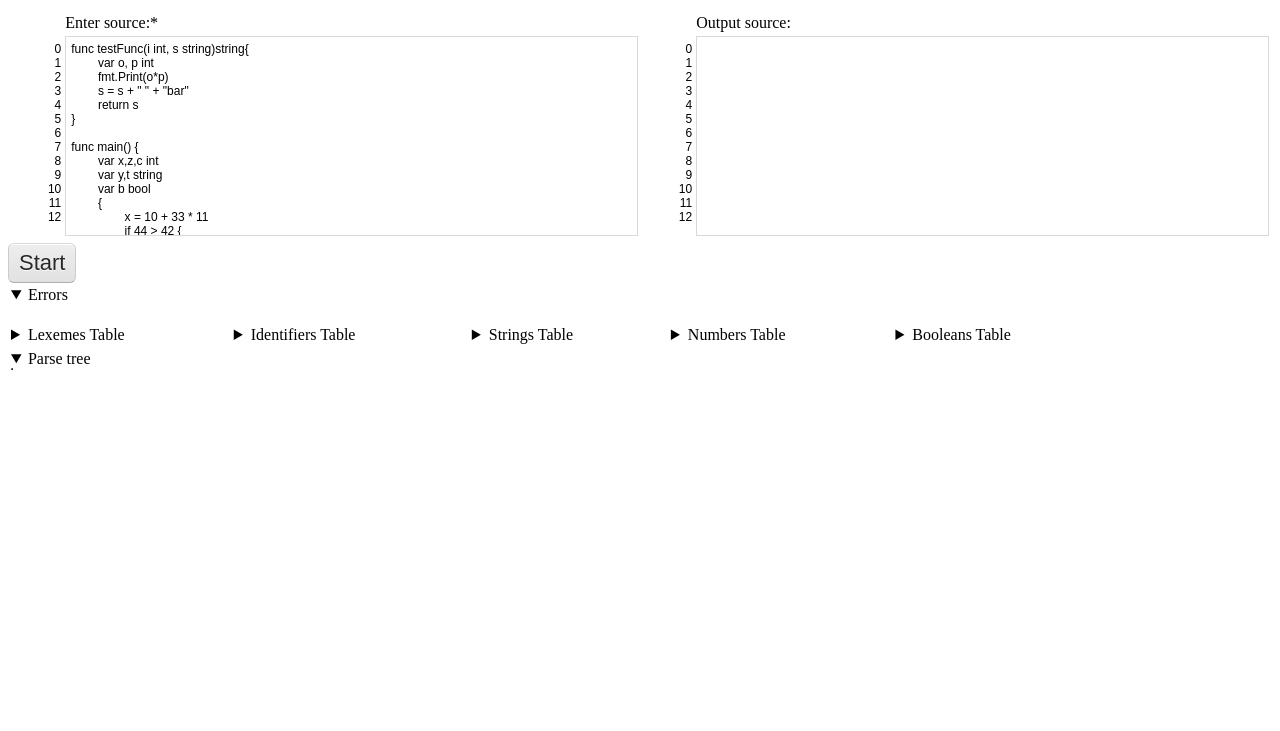
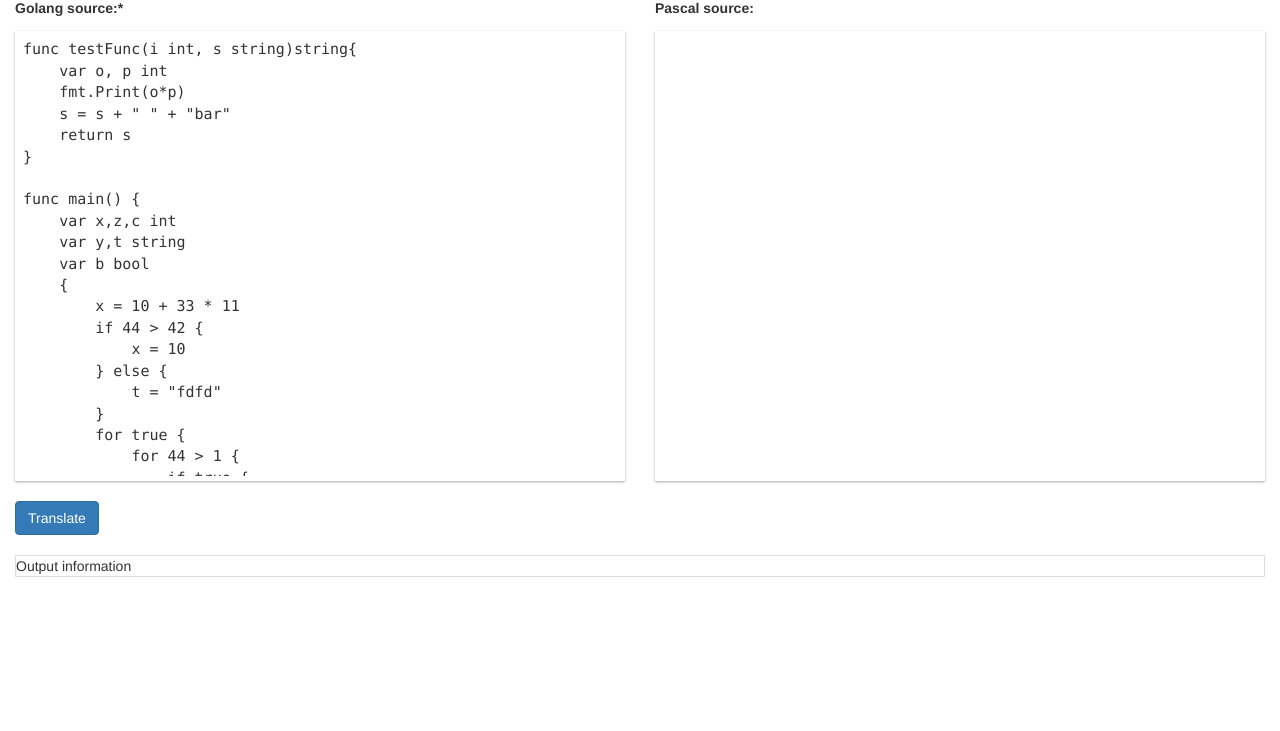
Before and after one commit to Fyzu/Translator, a plain HTML site: page index.html in a window 1280 px wide. Shown: the part 69-800 px from the top of the page. Drawn offline with nearby package versions, Linux system fonts and the light colour scheme.

Commit message:
Translator 1.0
release version 1.0

```diff
--- a/index.html
+++ b/index.html
@@ -1,112 +1,119 @@
 <!DOCTYPE html>
 <html lang="en">
 <head>
-    <meta charset="UTF-8">
-    <title>Translator</title>
-    <link rel="stylesheet" href="src/style/style.css" type="text/css" media="all">
-    <script src="src/translator/translator.js"></script>
-    <script src="src/translator/lexer.js"></script>
-    <script src="src/translator/parser.js"></script>
-    <script src="src/gui.js"></script>
+    <meta charset="utf-8">
+    <meta http-equiv="X-UA-Compatible" content="IE=edge">
+    <meta name="viewport" content="width=device-width, initial-scale=1">
+    <!-- The above 3 meta tags *must* come first in the head; any other head content must come *after* these tags -->
+    <meta name="description" content="Translator">
+    <meta name="author" content="Petrov D.V.">
+
+    <title>Translator Golang to Pascal</title>
+
+    <!-- Bootstrap core CSS -->
+    <link href="src/css/bootstrap.min.css" rel="stylesheet">
+    <link href="src/css/translator.css" rel="stylesheet">
+    <!-- Translator core -->
+    <script src="src/js/translator/translator.js"></script>
+    <script src="src/js/translator/lexer.js"></script>
+    <script src="src/js/translator/parser.js"></script>
+    <script src="src/js/gui.js"></script>
+    <!-- HTML5 shim and Respond.js for IE8 support of HTML5 elements and media queries -->
+    <!--[if lt IE 9]>
+    <script src="https://oss.maxcdn.com/html5shiv/3.7.2/html5shiv.min.js"></script>
+    <script src="https://oss.maxcdn.com/respond/1.4.2/respond.min.js"></script>
+    <![endif]-->
 </head>
 <body>
-<h1>Translator Golang to Pascal</h1>
-<div>
-    <table width="100%">
+<nav class="navbar navbar-inverse navbar-fixed-top">
+    <div class="container">
+        <div class="navbar-header">
+            <a class="navbar-brand" href="">Translator Golang to Pascal</a>
+            <a class="navbar-brand" href="https://vk.com/mr_bens">Petrov D.V.</a>
+        </div>
+    </div>
+</nav>
+<!-- Основной контент -->
+<div class="translator">
+    <div class="row">
+        <div class="col-md-6">
+            <div class="textarea">
+                <h5><label for="source">Golang source:*</label></h5>
+                <div class="textareawrapper">
+                    <textarea id="source" autocomplete="off" class="code_input source" wrap="logical" spellcheck="false" rows="20"></textarea>
+                </div>
+            </div>
+        </div>
+        <div class="col-md-6">
+            <div class="textarea">
+                <h5><label for="output">Pascal source:</label></h5>
+                <div class="textareawrapper">
+                    <textarea id="output" autocomplete="off" class="code_input source" wrap="logical" spellcheck="false" rows="20" readonly ></textarea>
+                </div>
+            </div>
+        </div>
+    </div>
+    <button id="startBtn" class="btn btn-primary" type="button" style="margin-top:20px; margin-bottom:20px">Translate</button>
+    <details class="table-striped table-bordered">
+        <summary>Output information</summary>
+        <table class="table table-striped table-bordered" cellspacing="0" border="1">
+            <thead>
             <tr>
-            <td valign="top">
-
-            </td>
-            <td>
-                <label for="source">Enter source:*</label>
-            </td>
-            <td valign="top">
-
-            </td>
-            <td>
-                <label for="output">Output source:</label>
-            </td>
+                <th>Errors</th>
             </tr>
+            </thead>
+            <tbody id="errors">
+            </tbody>
+        </table>
+        <div class="row">
+            <div class="col-md-9">
+                <table class="table table-striped table-bordered" cellspacing="0" border="1">
+                    <thead>
                     <tr>
-            <td valign="top">
-                <div style="font-family: arial,serif; font-size: 12px;margin-top: 6px;text-align:right;">
-                    <div>0</div><div>1</div><div>2</div><div>3</div><div>4</div><div>5</div><div>6</div><div>7</div><div>8</div><div>9</div><div>10</div><div>11</div><div>12</div>
-                </div>
-            </td>
-            <td>
-                <textarea id="source" maxlength="1000"></textarea>
-            </td>
-            <td valign="top">
-                <div style="font-family: arial,serif; font-size: 12px;margin-top: 6px;text-align:right;">
-                    <div>0</div><div>1</div><div>2</div><div>3</div><div>4</div><div>5</div><div>6</div><div>7</div><div>8</div><div>9</div><div>10</div><div>11</div><div>12</div>
-                </div>
-            </td>
-            <td>
-                <textarea id="output" maxlength="1000"></textarea>
-            </td>
+                        <th>Parse tree</th>
                     </tr>
+                    </thead>
+                    <tbody id="parseTreeTable">
+                    </tbody>
                 </table>
             </div>
-<button id="startBtn" type="button">Start</button>
-<table width="100%">
+            <div class="col-md-3">
+                <table class="table table-striped table-bordered" cellspacing="0" border="1">
+                    <thead>
                     <tr>
-        <td>
-            <details open>
-                <summary>Errors</summary>
-                <p id="errors"></p>
+                        <th>Lexeme</th>
+                        <th>Type</th>
+                        <th>Line</th>
+                    </tr>
+                    </thead>
+                    <tbody id="lexemesTable">
+                    </tbody>
+                </table>
+            </div>
+        </div>
     </details>
-        </td>
-    </tr>
-</table>
-<table width="100%">
-    <tr>
-        <td valign="top">
-            <details>
-                <summary>Lexemes Table</summary>
-                <table id="lexemesTable" border="1">
-                </table>
-            </details>
-        </td>
-        <td valign="top">
-            <details>
-                <summary>Identifiers Table</summary>
-                <table id="identifiersTable" border="1">
-                </table>
-            </details>
-        </td>
-        <td valign="top">
-            <details>
-                <summary>Strings Table</summary>
-                <table id="stringsTable" border="1">
-                </table>
-            </details>
-        </td>
-        <td valign="top">
-            <details>
-                <summary>Numbers Table</summary>
-                <table id="numbersTable" border="1">
-                </table>
-            </details>
-        </td>
-        <td valign="top" width="30%">
-            <details>
-                <summary>Booleans Table</summary>
-                <table id="booleansTable" border="1">
-                </table>
-            </details>
-        </td>
-    </tr>
-</table>
-<table width="100%">
-    <tr>
-        <td>
-            <details open>
-                <summary>Parse tree</summary>
-                <table id="parseTreeTable" border="1">
-                </table>
-            </details>
-        </td>
-    </tr>
-</table>
+</div>
+
+<!-- Bootstrap core JavaScript
+================================================== -->
+<!-- Placed at the end of the document so the pages load faster -->
+<script src="https://ajax.googleapis.com/ajax/libs/jquery/1.11.3/jquery.min.js"></script>
+<script src="src/js/bootstrap.min.js"></script>
+<script>
+    $("textarea").keydown(function(e) {
+        if(e.keyCode === 9) {
+            var start = this.selectionStart;
+            var end = this.selectionEnd;
+
+            var $this = $(this);
+            var value = $this.val();
+            $this.val(value.substring(0, start)
+                    + "    "
+                    + value.substring(end));
+            this.selectionStart = this.selectionEnd = start + 4;
+            e.preventDefault();
+        }
+    });
+</script>
 </body>
 </html>
--- /dev/null
+++ b/src/css/translator.css
@@ -0,0 +1,18 @@
+body{padding-top:50px}.translator{padding:10px 15px}
+
+#source, #output  {
+    background-color: #fff;
+    font-family: consolas,"courier new",monospace;
+    font-size: 15px;
+    height: 100%;
+    width: 100%;
+    padding: 8px;
+    resize: none;
+    border: none;
+}
+.textareawrapper {
+    width: 100%;
+    height: 92%;
+    background-color: #fff;
+    box-shadow: 0 1px 3px rgba(0,0,0,.12) , 0 1px 2px rgba(0,0,0,.24);
+}
--- a/src/gui.js
+++ b/src/js/gui.js
@@ -5,7 +5,7 @@
 // Выполняем этот код после загрузки окна
 window.addEventListener("load", function() {
     // Добавляем простой пример языка Go в textarea
-    document.getElementById("source").innerHTML = "func testFunc(i int, s string)string{\n\tvar o, p int\n\tfmt.Print(o*p)\n\ts = s + \" \" + \"bar\"\n\treturn s\n}\n\t\nfunc main() {\n\tvar x,z,c int\n\tvar y,t string\n\tvar b bool\n\t{\n\t\tx = 10 + 33 * 11\n\t\tif 44 > 42 {\n\t\t\tx = 10\n\t\t} else {\n\t\t\tt = \"fdfd\"\n\t\t}\n\t\tfor true {\n\t\t\tfor 44 > 1 {\n\t\t\t\tif true {\n\t\t\t\t\tfmt.Scan(&y)\n\t\t\t\t}\n\t\t\t}\n\t\t}\n\t\tfmt.Scan(&y)\n\t\tfor x == 0 {\n\t\t\tfmt.Print(y)\n\t\t\tx=x-1\n\t\t}\n\t\tfmt.Print(\"Hello World\")\n\t\tt = testFunc(x, \"foo\")\n\t}\n}";
+    document.getElementById("source").innerHTML = "func testFunc(i int, s string)string{\n    var o, p int\n    fmt.Print(o*p)\n    s = s + \" \" + \"bar\"\n    return s\n}\n    \nfunc main() {\n    var x,z,c int\n    var y,t string\n    var b bool\n    {\n        x = 10 + 33 * 11\n        if 44 > 42 {\n            x = 10\n        } else {\n            t = \"fdfd\"\n        }\n        for true {\n            for 44 > 1 {\n                if true {\n                    fmt.Scan(&y)\n                }\n            }\n        }\n        fmt.Scan(&y)\n        for x == 0 {\n            fmt.Print(y)\n            x=x-1\n        }\n        fmt.Print(\"Hello World\")\n        t = testFunc(x, \"foo\")\n    }\n}";
 
     // Получаем данные с окна и начинаем трансляцию
     document.getElementById("startBtn").addEventListener("click", function (event) {
@@ -21,50 +21,27 @@ window.addEventListener("load", function() {
         var errorsStr = document.getElementById("errors");
         errorsStr.innerHTML = '';
         for(var i = 0; i<translator.Errors.length;i++) {
-            errorsStr.innerHTML += "<p>Error: "+translator.Errors[i][1]+" - line: "+translator.Errors[i][2]+" index: "+translator.Errors[i][3]+"</p>";
+            errorsStr.innerHTML += "<tr><td>Error: "+translator.Errors[i][1]+" - line: "+translator.Errors[i][2]+" index: "+translator.Errors[i][3]+"</td></tr>";
         }
         for(var i = 0; i<translator.SyntaxErrors.length;i++) {
-            errorsStr.innerHTML += "<p>Error: "+translator.SyntaxErrors[i][0]+"</p>";
+            errorsStr.innerHTML += "<tr><td>Error: "+translator.SyntaxErrors[i][0]+"</td></tr>";
         }
         //...Таблица лексем
         var lexemesTable = document.getElementById("lexemesTable");
-        lexemesTable.innerHTML = "<tr><td>Lexeme</td><td>Type</td><td>Line</td></tr>";
+        lexemesTable.innerHTML = "";
         for(var i = 0; i<translator.Lexemes.length;i++) {
             lexemesTable.innerHTML += "<tr><td>"+translator.Lexemes[i][0]+"</td><td>"+translator.Lexemes[i][1]+'.'+translator.Lexemes[i][2]+"</td><td>"+translator.Lexemes[i][3]+"</td></tr>";
-        }
-        //...Таблица идентификаторов
-        var identifiersTable = document.getElementById("identifiersTable");
-        identifiersTable.innerHTML = "<tr><td>Identifier</td><td>Line</td></tr>";
-        for(var i = 0; i<translator.Identifiers.length;i++) {
-            identifiersTable.innerHTML += "<tr><td>"+translator.Identifiers[i][0]+"</td><td>"+translator.Identifiers[i][3]+"</td></tr>";
-        }
-        //...Таблица строк
-        var stringsTable = document.getElementById("stringsTable");
-        stringsTable.innerHTML = "<tr><td>String</td><td>Line</td></tr>";
-        for(var i = 0; i<translator.Strings.length;i++) {
-            stringsTable.innerHTML += "<tr><td>"+translator.Strings[i][0]+"</td><td>"+translator.Strings[i][3]+"</td></tr>";
-        }
-        //..Таблица чисел
-        var numbersTable = document.getElementById("numbersTable");
-        numbersTable.innerHTML = "<tr><td>Number</td><td>Line</td></tr>";
-        for(var i = 0; i<translator.Numbers.length;i++) {
-            numbersTable.innerHTML += "<tr><td>"+translator.Numbers[i][0]+"</td><td>"+translator.Numbers[i][3]+"</td></tr>";
-        }
-        //..Таблица логических
-        var booleansTable = document.getElementById("booleansTable");
-        booleansTable.innerHTML = "<tr><td>Boolean</td><td>Line</td></tr>";
-        for(var i = 0; i<translator.Booleans.length;i++) {
-            booleansTable.innerHTML += "<tr><td>"+translator.Booleans[i][0]+"</td><td>"+translator.Booleans[i][3]+"</td></tr>";
         }
         //..Таблица синтаксических правил
         var parseTreeTable = document.getElementById("parseTreeTable");
         parseTreeTable.innerHTML = "";
+        var str = "";
         for(var i = 0; i<translator.Rules.length;i++) {
-            parseTreeTable.innerHTML += "<tr><td>";
+            str = "";
             for(var j = 0;j<translator.Rules[i].length;j++) {
-                parseTreeTable.innerHTML += translator.Rules[i][j] + ' ';
+                str += translator.Rules[i][j] + ' ';
             }
-            parseTreeTable.innerHTML += "</td></tr>";
+            parseTreeTable.innerHTML += "<tr><td>" + str + "</td></tr>";
         }
     });
 });
--- a/src/style/style.css
+++ /dev/null
@@ -1,64 +0,0 @@
-textarea {
-    font-family: "arial",sans-serif;
-    font-size: 12px;
-    width: 100%;
-    margin: 0;
-    height: 200px;
-    resize: none;
-    padding: 5px 5px;
-    border: 1px solid #d9d9d9;
-    -webkit-box-shadow: none;
-    -moz-box-shadow: none;
-    -o-box-shadow: none;
-    box-shadow: none;
-    background: #fff;
-    text-shadow: none;
-    outline: 0;
-    -webkit-border-radius: 0;
-    -moz-border-radius: 0;
-    border-radius: 0;
-    -webkit-box-sizing: border-box;
-    -moz-box-sizing: border-box;
-    box-sizing: border-box;
-    -webkit-appearance: none;
-}
-
-button {
-    font-size: 22px;
-    padding: 0 10px;
-    background-color: #eee!important;
-    color: #282828!important;
-    -webkit-border-radius: 10px;
-    -moz-border-radius: 10px;
-    border-radius: 6px;
-    text-shadow: 0 1px 0 rgba(255,255,255,.8);
-    -webkit-box-shadow: inset 0 1px 0 #fff;
-    -moz-box-shadow: inset 0 1px 0 #fff;
-    box-shadow: inset 0 1px 0 #fff;
-    background-image: -ms-linear-gradient(top,#eee,#e1e1e1);
-    background-image: -webkit-gradient(linear,0 0,0 100%,from(#eee),to(#e1e1e1));
-    background-image: -webkit-linear-gradient(top,#eee,#e1e1e1);
-    background-image: -o-linear-gradient(top,#eee,#e1e1e1);
-    background-image: linear-gradient(top,#eee,#e1e1e1);
-    background-image: -moz-linear-gradient(top,#eee,#e1e1e1);
-    background-repeat: repeat-x;
-    border: 1px solid #d9d8d8;
-    border-color: rgba(0,0,0,.1) rgba(0,0,0,.1) rgba(0,0,0,.25);
-    border-color: #d9d8d8 #cccbcb #aeaeae;
-    -webkit-transition-duration: .2s;
-    -moz-transition-duration: .2s;
-    transition-duration: .2s;
-    -webkit-user-select: none;
-    -moz-user-select: none;
-    -ms-user-select: none;
-    user-select: none;
-    cursor: pointer;
-    font-family: arial,sans-serif;
-    font-weight: normal;
-    text-decoration: none;
-    line-height: 26px;
-    display: inline-block;
-    vertical-align: middle;
-    -webkit-appearance: none;
-    height: 40px;
-}
```
Also changed, not shown: src/css/bootstrap.min.css (added), src/js/bootstrap.min.js (added), src/js/translator/lexer.js (renamed from src/translator/lexer.js), src/js/translator/parser.js (renamed from src/translator/parser.js), src/js/translator/translator.js (renamed from src/translator/translator.js). Lines whose indentation alone changed are shown as unchanged.
